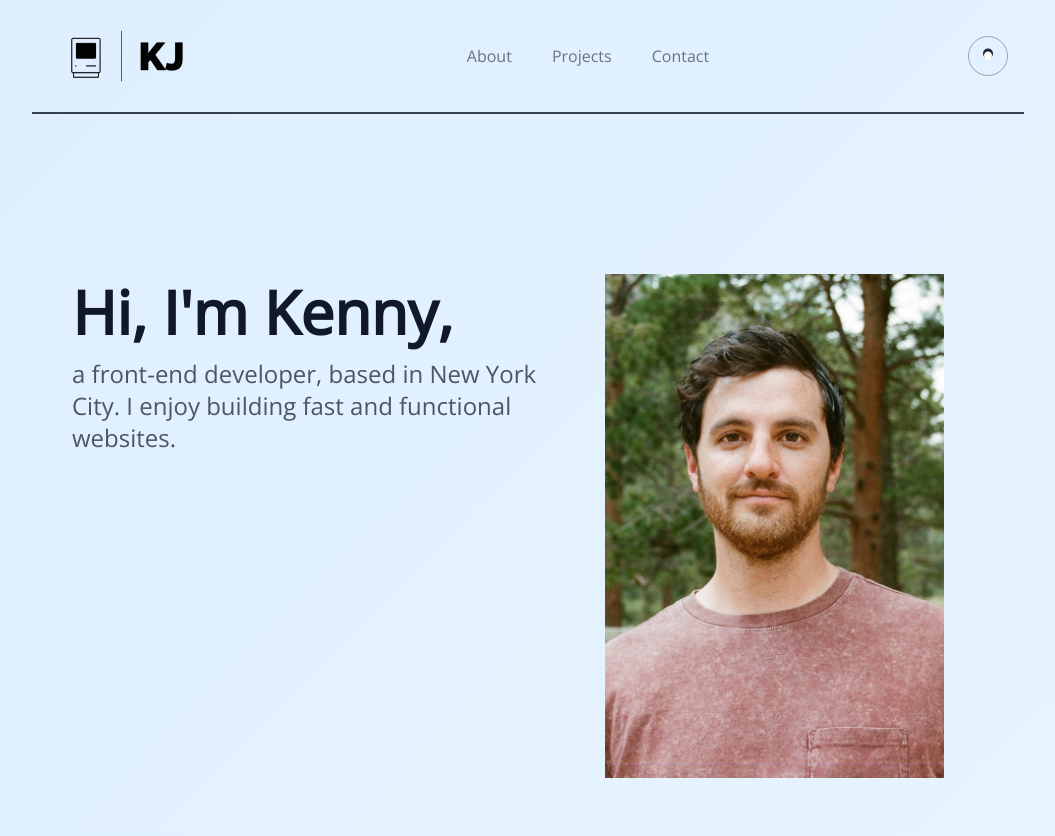
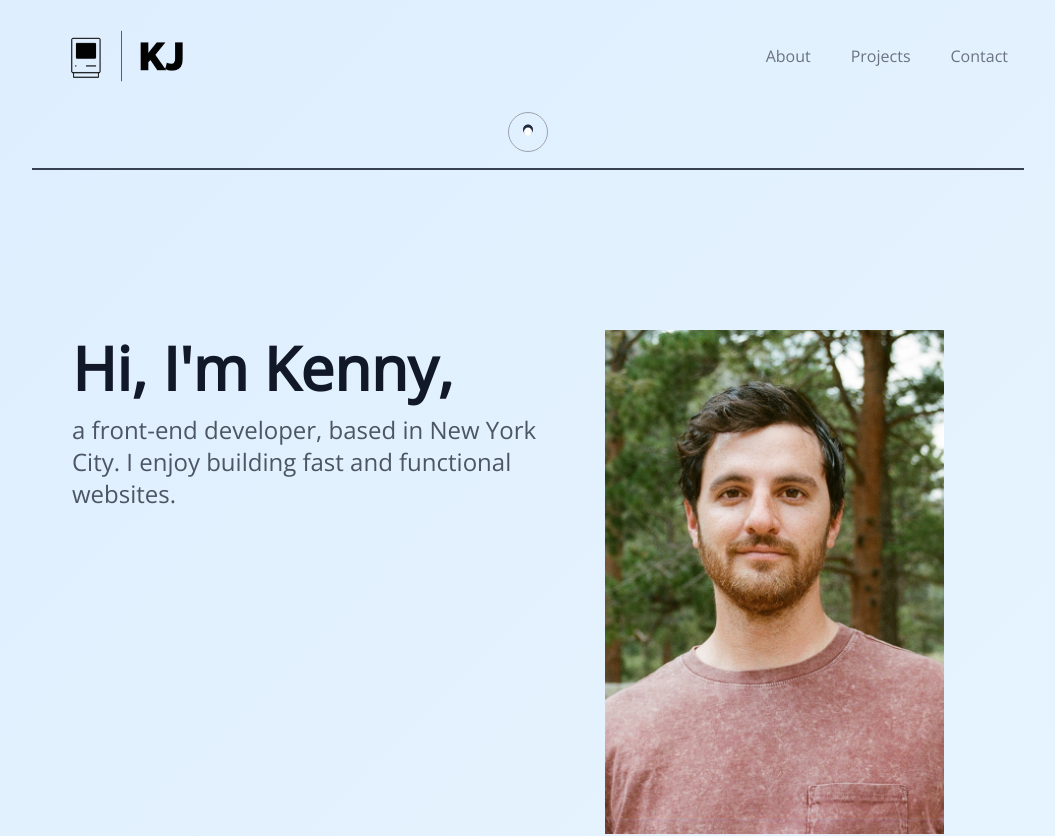
Before and after one commit to papercircuit/simple-portfolio, a React (Create React App) app: page / in a window 1280 px wide. Shown: the top 836 px of the page, without its empty margins (112-1167 px from the left). Built offline with nearby package versions, Linux system fonts and the light colour scheme; no server answers.

Commit message:
dark mode responsive

```diff
--- a/src/components/DarkModeToggle.js
+++ b/src/components/DarkModeToggle.js
@@ -4,7 +4,7 @@ const DarkModeToggle = ({ isDarkMode, toggleDarkMode }) => {
   return (
     <button
       onClick={toggleDarkMode}
-      className="flex items-center align-middle justify-center w-10 h-10 rounded-full border border-gray-400 focus:outline-none mt-4 md:mt-0 hover:bg-gray-500 dark:hover:bg-gray-500
+      className="flex items-center align-middle justify-center w-10 h-10 rounded-full border border-gray-400 focus:outline-none hover:bg-gray-500 dark:hover:bg-gray-500
       "
     >
       <motion.svg
--- a/src/components/Nav.js
+++ b/src/components/Nav.js
@@ -11,7 +11,7 @@ const Nav = ({ darkMode, toggleDarkMode }) => {
 
   return (
     <div
-      className="max-w-screen-lg w-full px-4 mx-auto border-b-2 dark:border-b-2 border-gray-700 dark:border-gray-300
+      className="max-w-screen-lg w-full items-center px-4 mx-auto border-b-2 dark:border-b-2 border-gray-700 dark:border-gray-300
     "
     >
       <div className="flex flex-col md:flex-row justify-between items-center py-4">
@@ -47,9 +47,6 @@ const Nav = ({ darkMode, toggleDarkMode }) => {
             <span className="block w-[20vw] h-0.5 bg-gray-500 dark:bg-gray-300 mt-1.5"></span>
           </button>
         </div>
-        <div>
-          <DarkModeToggle darkMode={darkMode} toggleDarkMode={toggleDarkMode} />
-        </div>
       </div>
       {mobileMenuOpen && (
         <div className="text-center md:hidden flex flex-col space-y-2 mt-2">
@@ -74,6 +71,9 @@ const Nav = ({ darkMode, toggleDarkMode }) => {
           </a>
         </div>
       )}
+      <div className=" flex justify-center pb-4">
+        <DarkModeToggle darkMode={darkMode} toggleDarkMode={toggleDarkMode} />
+      </div>
     </div>
   );
 };
```
Also changed, not shown: public/logo512.png (added).
